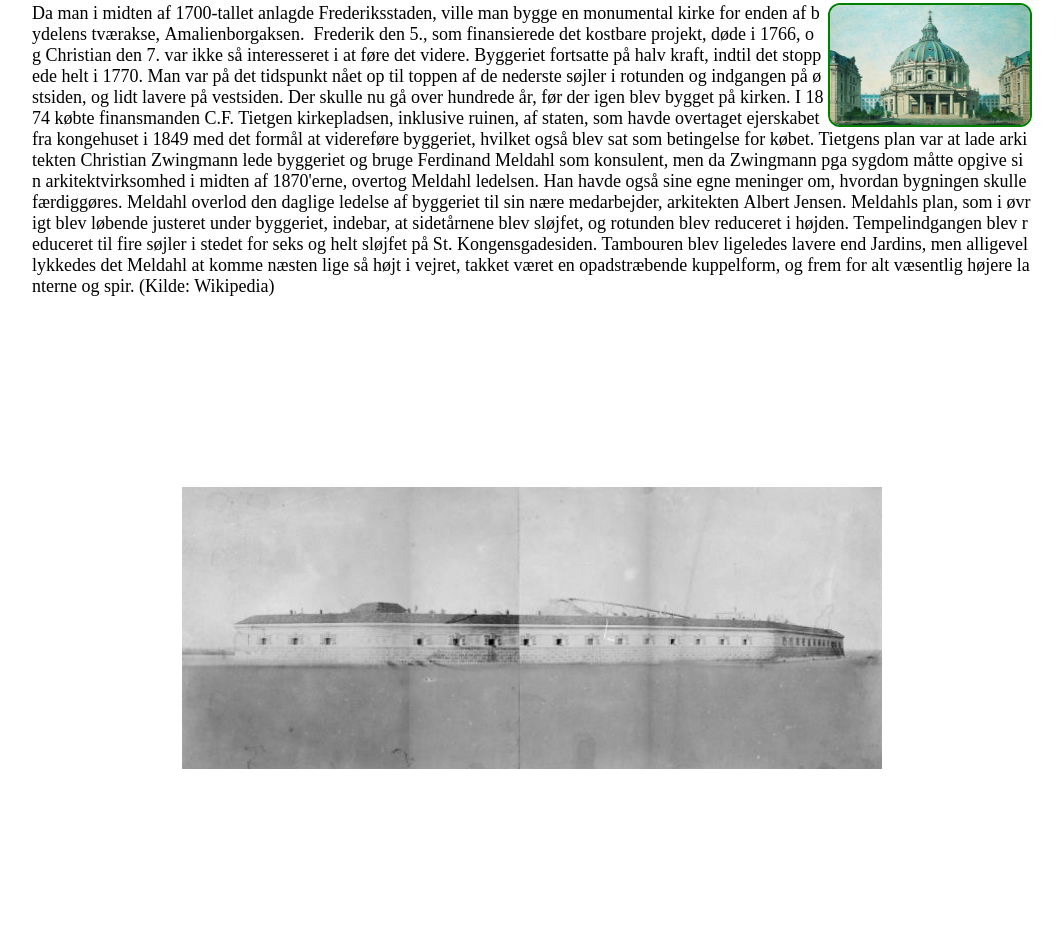
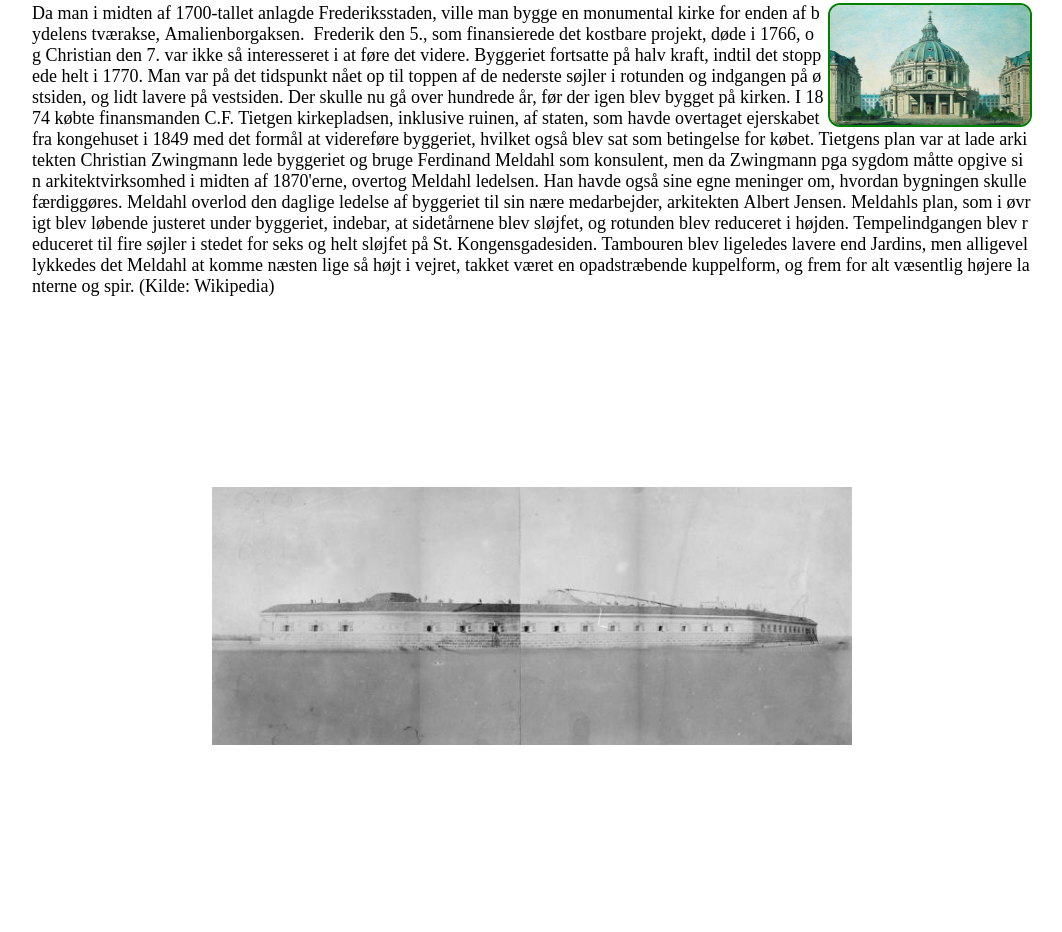
Before and after one commit to rts-cmk-wu06/cph-architects-Dragonashes, a plain HTML site: page meldahl.html in a window 1280 px wide. Shown: the part 285-1217 px from the top of the page, without its empty margins (108-1170 px from the left). Drawn offline with Linux system fonts and the light colour scheme.

Commit message:
mehldahl img fiks 2

```diff
--- a/asset/css/article.css
+++ b/asset/css/article.css
@@ -34,9 +34,11 @@
 .meldahlgrid{
     display: grid;
     place-items: center;
+    grid-template-columns: 25% 50% 25%;
 }
 
 .provestenen{
-    width: 700px;
+    display: block;
+    width: 100%;
     height: auto;
 }
--- a/meldahl.html
+++ b/meldahl.html
@@ -64,7 +64,9 @@
 <div class="divspacer"></div>
 
 <div class="meldahlgrid">
-    <img src="asset/billeder/mehldahl/Provestenen.jpg" class="provestenen">
+    <div></div>
+    <div><img src="asset/billeder/mehldahl/Provestenen.jpg" class="provestenen"></div>
+    <div></div>
 </div>
 
 <div class="divspacer"></div>
```
